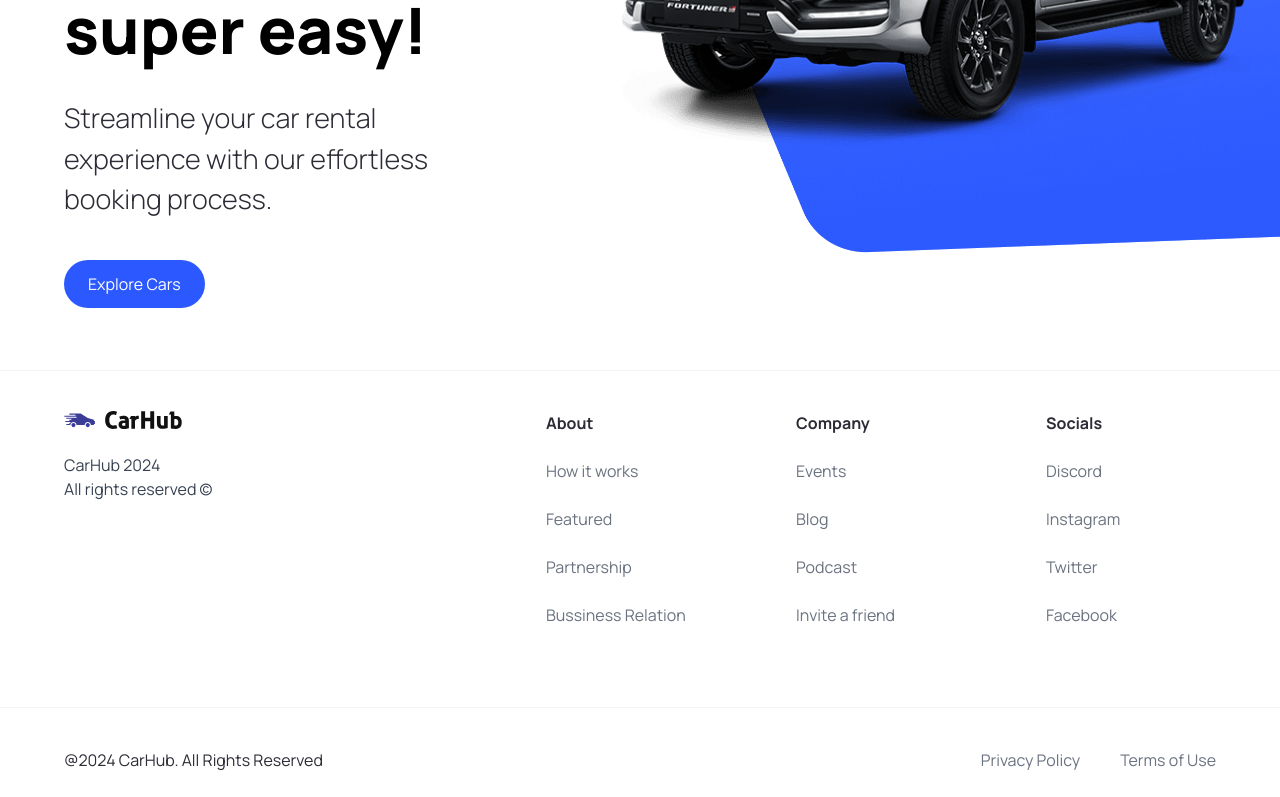
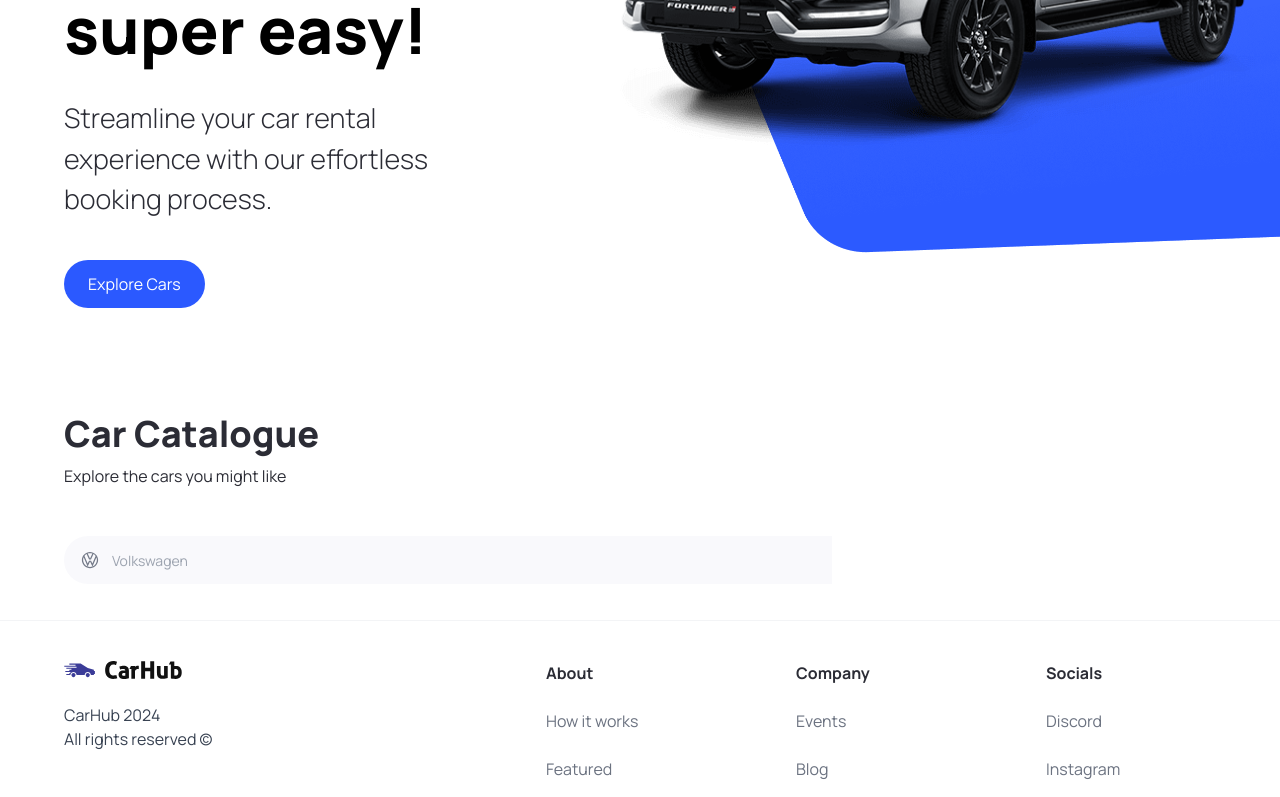
Before and after one commit to Asjadnasim/CarGallery, a Next.js app: page / in a window 1280 px wide. Shown: the part 450-1247 px from the top of the page. Built offline with nearby package versions, Linux system fonts and the light colour scheme; a web font is replaced by a local one.

Commit message:
Car catalogue using headlessui combobox

```diff
--- a/app/page.tsx
+++ b/app/page.tsx
@@ -1,9 +1,26 @@
+import CustomFilter from '@/components/CustomFilter';
 import Hero from '@/components/Hero';
+import SearchBar from '@/components/SearchBar';
 
 export default function Home() {
 	return (
 		<main className='overflow-hidden'>
 			<Hero />
+
+			<div className='mt-12 padding-x padding-y max-width' id='discover'>
+				<div className='home__text-container'>
+					<h1 className='text-4xl font-extrabold'>Car Catalogue</h1>
+					<p>Explore the cars you might like</p>
+				</div>
+
+				<div className='home__filters'>
+					<SearchBar />
+
+					<div className='home__filter-container'></div>
+					{/* <CustomFilter title='fuel' /> */}
+					{/* <CustomFilter title='year' /> */}
+				</div>
+			</div>
 		</main>
 	);
 }
--- /dev/null
+++ b/components/CustomFilter.tsx
@@ -0,0 +1,7 @@
+import React from 'react';
+
+const CustomFilter = () => {
+	return <div>CustomFilter</div>;
+};
+
+export default CustomFilter;
--- /dev/null
+++ b/components/SearchBar.tsx
@@ -0,0 +1,22 @@
+'use client';
+
+import { useState } from 'react';
+import SearchManufacturer from './SearchManufacturer';
+
+const SearchBar = () => {
+	const [manufacturer, setManufacturer] = useState('');
+
+	const handleSearch = () => {};
+	return (
+		<form className='searchbar' onSubmit={handleSearch}>
+			<div className='searchbar__item'>
+				<SearchManufacturer
+					manufacturer={manufacturer}
+					setManufacturer={setManufacturer}
+				/>
+			</div>
+		</form>
+	);
+};
+
+export default SearchBar;
--- /dev/null
+++ b/components/SearchManufacturer.tsx
@@ -0,0 +1,102 @@
+'use client';
+
+import {
+	Combobox,
+	ComboboxButton,
+	ComboboxInput,
+	ComboboxOption,
+	ComboboxOptions,
+	Transition,
+} from '@headlessui/react';
+
+import { SearchManufacturerProps } from '@/types';
+import Image from 'next/image';
+import { Fragment, useState } from 'react';
+import { manufacturers } from '@/constants';
+
+const SearchManufacturer = ({
+	manufacturer,
+	setManufacturer,
+}: SearchManufacturerProps) => {
+	const [query, setQuery] = useState('');
+
+	const filteredManufacturer =
+		query === ''
+			? manufacturers
+			: manufacturers.filter((item) =>
+					item
+						.toLowerCase()
+						.replace(/\s+/g, '')
+						.includes(query.toLowerCase().replace(/\s+/g, ''))
+			  );
+
+	return (
+		<div className='search-manufacturer'>
+			<Combobox value={manufacturer} onChange={setManufacturer}>
+				<div className='relative w-full'>
+					<ComboboxButton className={'absolute top-[14px]'}>
+						<Image
+							src={'/car-logo.svg'}
+							alt='Car Logo'
+							width={20}
+							height={20}
+							className='ml-4'
+						/>
+					</ComboboxButton>
+
+					<ComboboxInput
+						className='search-manufacturer__input'
+						placeholder={'Volkswagen'}
+						displayValue={(manufacturer: string) => manufacturer}
+						onChange={(e) => setQuery(e.target.value)}
+					/>
+
+					<Transition
+						as={Fragment}
+						leave='transition ease-in duration-100'
+						leaveFrom='opacity-100'
+						leaveTo='opacity-0'
+						afterLeave={() => setQuery('')}
+					>
+						<ComboboxOptions>
+							{filteredManufacturer.map((item) => (
+								<ComboboxOption
+									key={item}
+									className={({ active }) =>
+										`relative search-manufacturer__option  ${
+											active ? 'bg-primary-blue text-white' : 'text-gray-900'
+										}`
+									}
+									value={item}
+								>
+									{({ selected, active }) => (
+										<>
+											<span
+												className={`block truncate ${
+													selected ? 'font-medium' : 'font-normal'
+												}`}
+											>
+												{item}
+											</span>
+
+											{/* Show an active blue background color if the option is selected */}
+											{selected ? (
+												<span
+													className={`absolute inset-y-0 left-0 flex items-center pl-3 ${
+														active ? 'text-white' : 'text-pribg-primary-purple'
+													}`}
+												></span>
+											) : null}
+										</>
+									)}
+								</ComboboxOption>
+							))}
+						</ComboboxOptions>
+					</Transition>
+				</div>
+			</Combobox>
+		</div>
+	);
+};
+
+export default SearchManufacturer;
--- a/package.json
+++ b/package.json
@@ -9,6 +9,7 @@
     "lint": "next lint"
   },
   "dependencies": {
+    "@headlessui/react": "^2.1.0",
     "class-variance-authority": "^0.7.0",
     "clsx": "^2.1.1",
     "lucide-react": "^0.396.0",
--- a/types/index.ts
+++ b/types/index.ts
@@ -6,3 +6,8 @@
 	handleClick?: MouseEventHandler<HTMLButtonElement>;
 	btnType?: 'button' | 'submit';
 }
+
+export interface SearchManufacturerProps {
+	manufacturer: string;
+	setManufacturer: (manufacturer: string) => void;
+}
```
Also changed, not shown: 1 other file (tests, documents, lock files or other folders).
